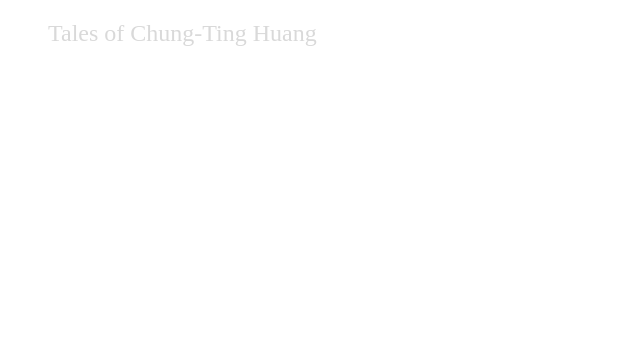
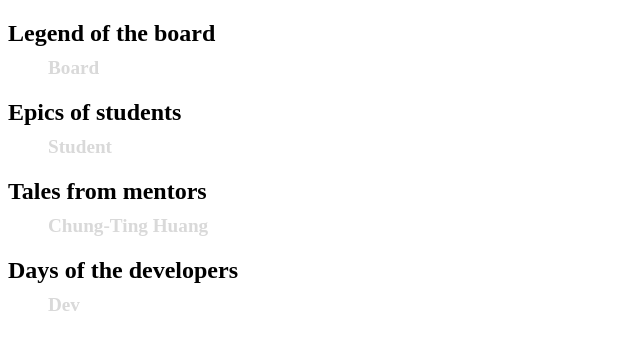
Before and after one commit to dev-launchers/stories, a Jekyll site: the page built from index.html, in a window 1280 px wide. Shown: the top 350 px of the page, without its empty margins (0-640 px from the left). Built offline with Jekyll 4.4.1, drawn with Linux system fonts in a browser that asks for light colours; some web fonts are replaced.

Commit message:
Add collection for each type of member, and list all in root

```diff
--- a/_config.yml
+++ b/_config.yml
@@ -57,6 +57,8 @@ plugins:
 
 # Collections group related content
 collections:
+  board_members:
+    output: true
   students:
     output: true # renders a page for each doc in the collection
   mentors:
--- a/css/style.css
+++ b/css/style.css
@@ -148,8 +148,8 @@ h3 {
 }
 
 ul.story-index {
-  margin: 20px auto 40px;
-  font-size: 1.5em;
+  margin: 10px auto 20px;
+  font-size: 0.8em;
 }
 
 ul.story-index li {
--- a/index.html
+++ b/index.html
@@ -1,10 +1,43 @@
 ---
 layout: default
 ---
+<h2>
+  Legend of the board
+  <ul class="story-index">
+    {% for board in site.board_members %}
+    <li>
+      <a href="{{ board.url | relative_url }}">{{ board.name }}
+      </a></li>
+    {% endfor %}
+  </ul>
+</h2>
+<h2>
+  Epics of students
+  <ul class="story-index">
+    {% for student in site.students %}
+    <li>
+      <a href="{{ student.url | relative_url }}">{{ student.name }}
+      </a></li>
+    {% endfor %}
+  </ul>
+</h2>
+<h2>
+  Tales from mentors
   <ul class="story-index">
     {% for mentor in site.mentors %}
     <li>
-    <a href="{{ mentor.url | relative_url }}">Tales of {{ mentor.name }}
+      <a href="{{ mentor.url | relative_url }}">{{ mentor.name }}
       </a></li>
     {% endfor %}
   </ul>
+</h2>
+<h2>
+  Days of the developers
+  <ul class="story-index">
+    {% for developer in site.developers %}
+    <li>
+      <a href="{{ developer.url | relative_url }}">{{ developer.name }}
+      </a></li>
+    {% endfor %}
+  </ul>
+</h2>
```
Also changed, not shown: _board_members/board.md (added, +11 -0 lines), _developers/developer.md (added, +13 -0 lines), _posts/2020-02-23-welcome-to-jekyll.markdown (deleted, +0 -29 lines), _students/student.md (added, +10 -0 lines). Lines whose indentation alone changed are shown as unchanged.
